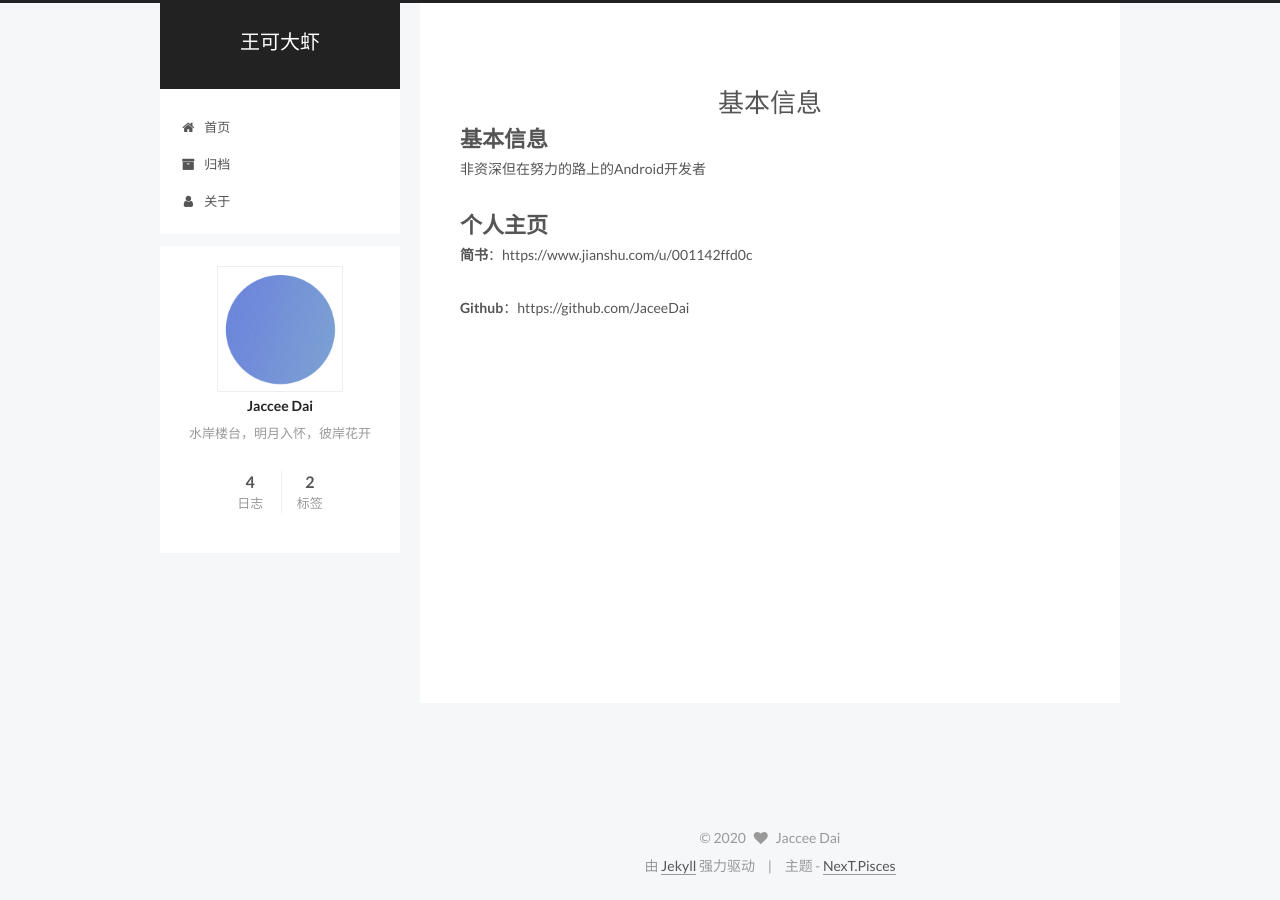
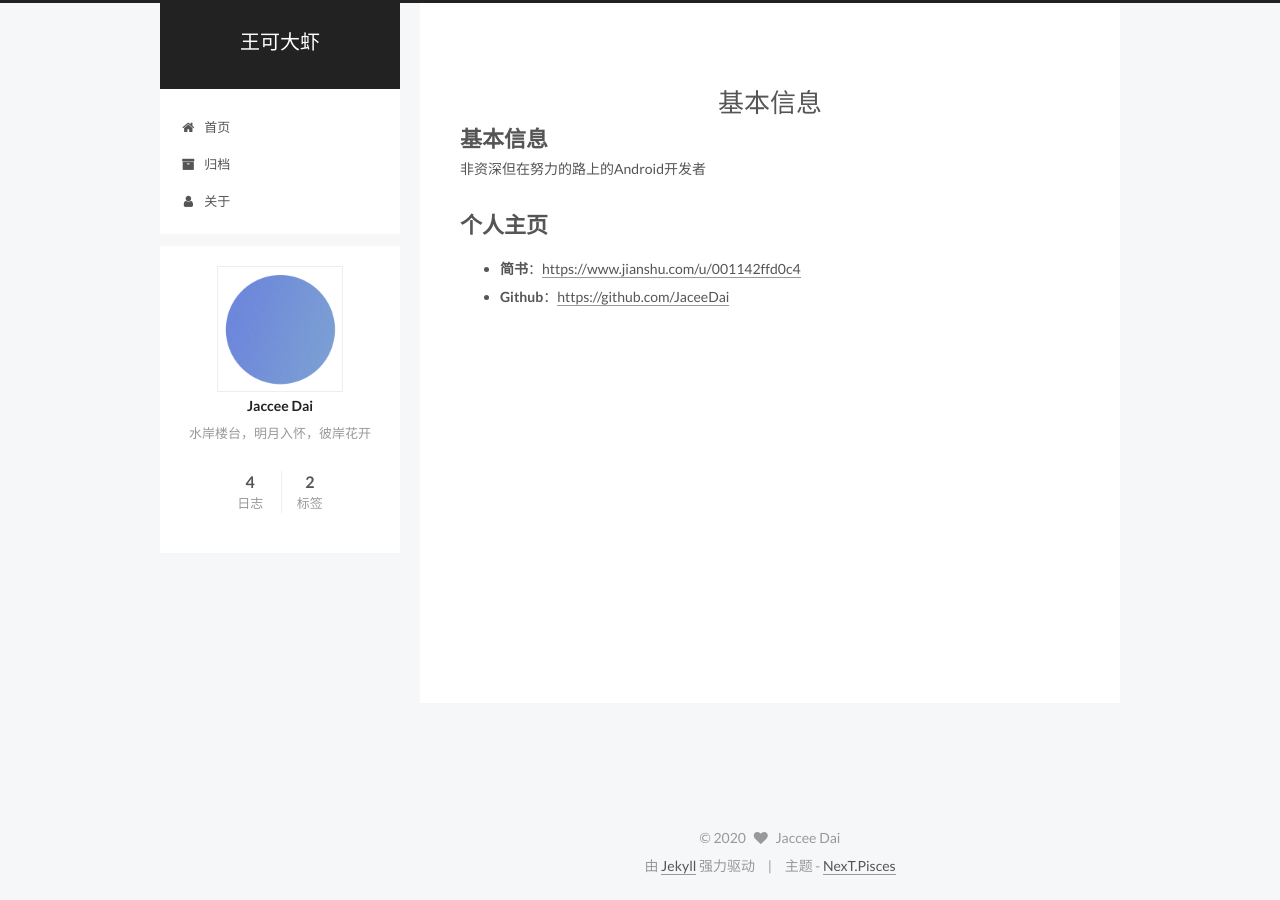
Before and after one commit to Dale-Android/Dale-Android.github.io, a Jekyll site: the page built from about/index.md, in a window 1280 px wide. Built offline with Jekyll 4.4.1, drawn with Linux system fonts in a browser that asks for light colours; comment, search, counter and statistics services are not loaded; our own code applies the rules of GitHub Pages for plain Markdown files; some of the changed lines change nothing that is shown.

Commit message:
personal info

```diff
--- a/about/index.md
+++ b/about/index.md
@@ -10,6 +10,5 @@ type: about
 
 # 个人主页
 
-**简书**：https://www.jianshu.com/u/001142ffd0c
-
-**Github**：https://github.com/JaceeDai
+- **简书**：[https://www.jianshu.com/u/001142ffd0c4](https://www.jianshu.com/u/001142ffd0c4)
+- **Github**：[https://github.com/JaceeDai](https://github.com/JaceeDai)
```
